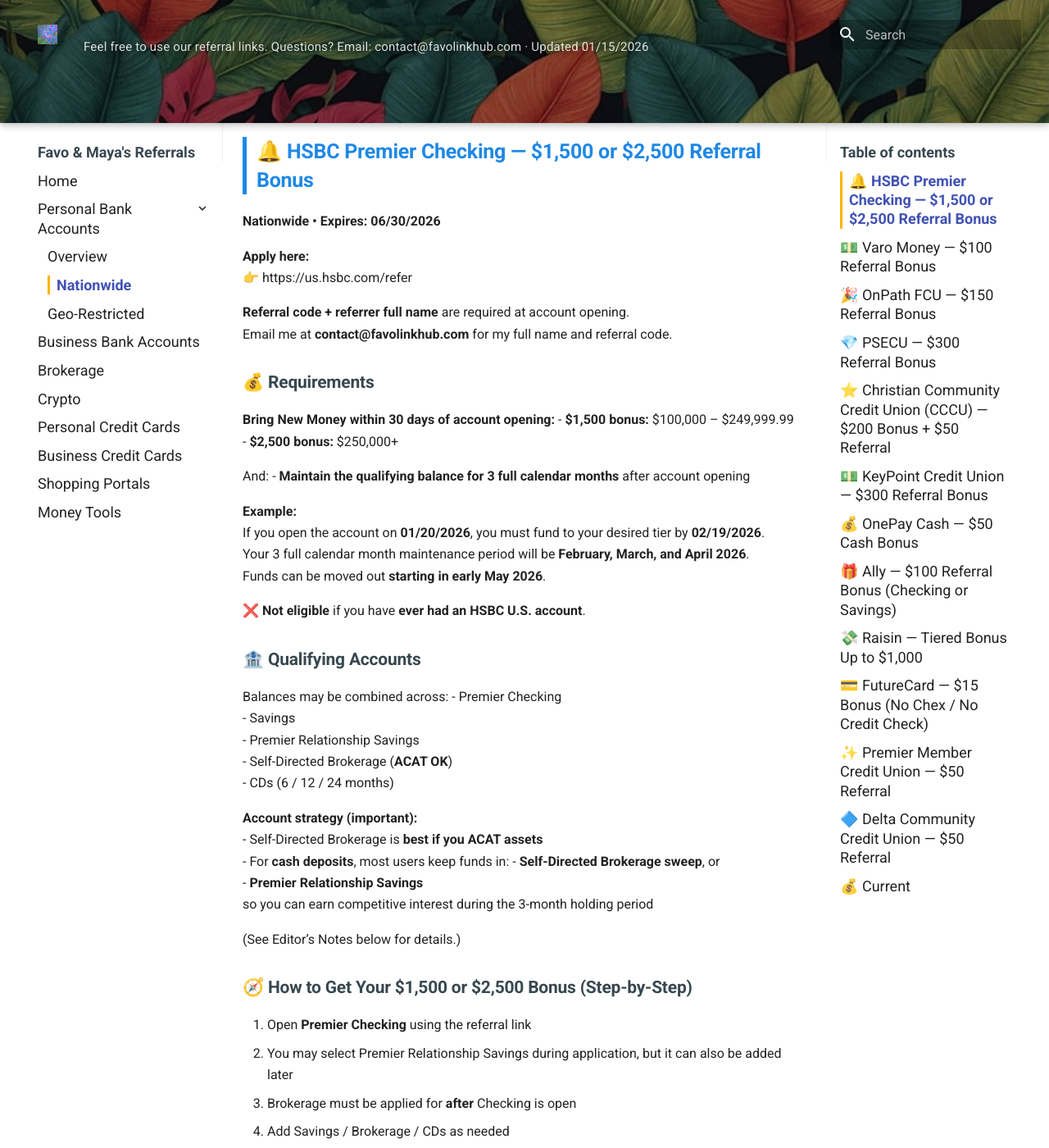
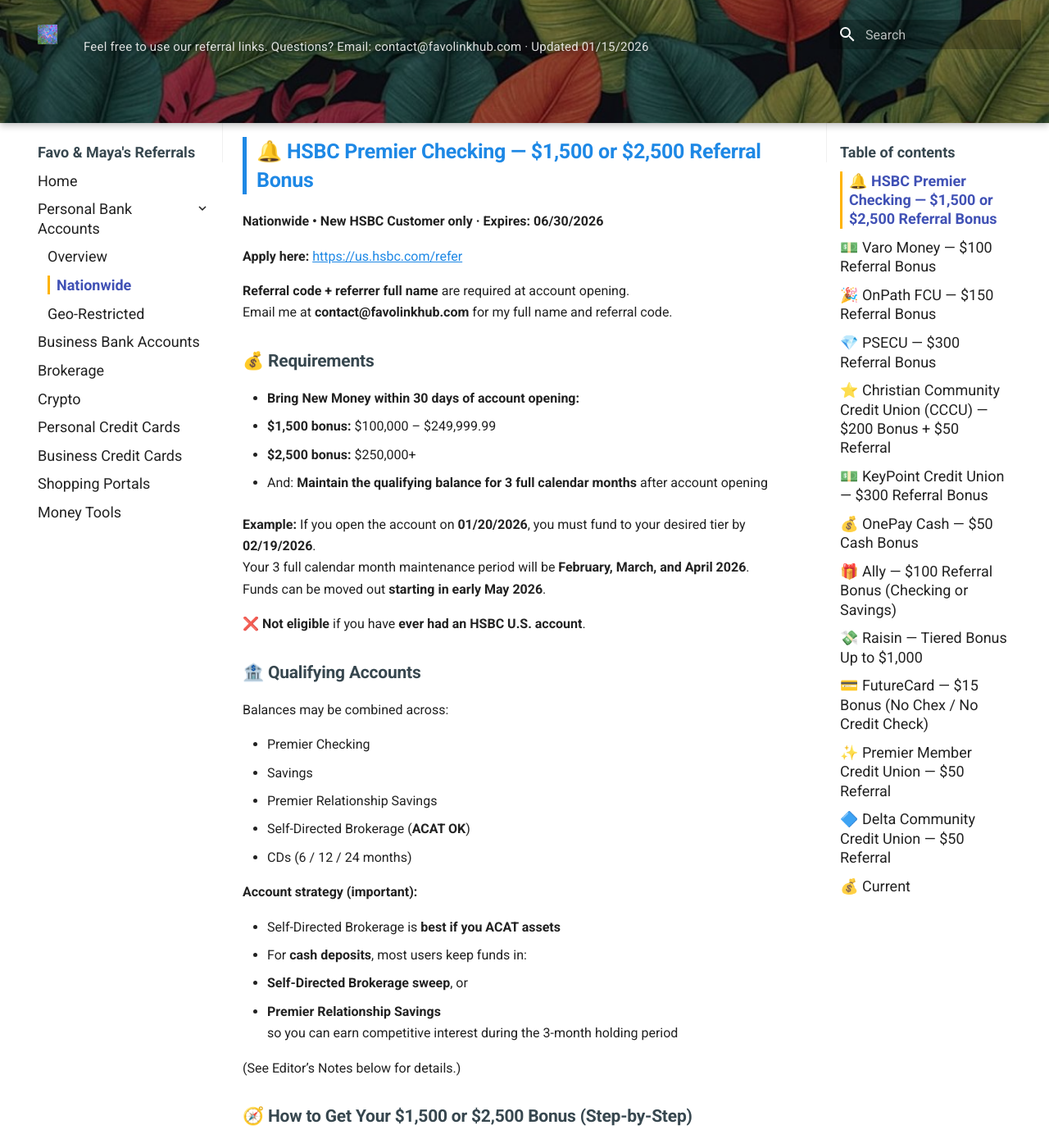
Before and after one commit to whispersofzephyr/favolinkhub-site, an MkDocs documentation site: the page built from docs/personal-bank-nationwide.md, in a window 1280 px wide and 1400 px high, scrolled down 207 px. Shown: the whole window at 82% size. Built offline with MkDocs 1.6.1 and Material for MkDocs 9.7.7, drawn with Linux system fonts in a browser that asks for light colours.

Commit message:
Update personal-bank-nationwide.md

```diff
--- a/docs/personal-bank-nationwide.md
+++ b/docs/personal-bank-nationwide.md
@@ -3,25 +3,22 @@
 These accounts are available to most U.S. residents without geographic restrictions.
 
 ## 🔔 HSBC Premier Checking — $1,500 or $2,500 Referral Bonus
-**Nationwide • Expires: 06/30/2026**
+**Nationwide • New HSBC Customer only · Expires: 06/30/2026**
 
-**Apply here:**
-👉 https://us.hsbc.com/refer
+**Apply here:** [https://us.hsbc.com/refer](https://us.hsbc.com/refer)
 
 **Referral code + referrer full name** are required at account opening.
 Email me at **contact@favolinkhub.com** for my full name and referral code.
 
 ### 💰 Requirements
 
-**Bring New Money within 30 days of account opening:**
-- **$1,500 bonus:** $100,000 – $249,999.99
-- **$2,500 bonus:** $250,000+
+- **Bring New Money within 30 days of account opening:**
+  - **$1,500 bonus:** $100,000 – $249,999.99
+  - **$2,500 bonus:** $250,000+
 
-And:
-- **Maintain the qualifying balance for 3 full calendar months** after account opening
+- And: **Maintain the qualifying balance for 3 full calendar months** after account opening
 
-**Example:**
-If you open the account on **01/20/2026**, you must fund to your desired tier by **02/19/2026**.
+**Example:**  If you open the account on **01/20/2026**, you must fund to your desired tier by **02/19/2026**.
 Your 3 full calendar month maintenance period will be **February, March, and April 2026**.
 Funds can be moved out **starting in early May 2026**.
 
@@ -30,6 +27,7 @@ Funds can be moved out **starting in early May 2026**.
 ### 🏦 Qualifying Accounts
 
 Balances may be combined across:
+
 - Premier Checking
 - Savings
 - Premier Relationship Savings
@@ -37,6 +35,7 @@ Balances may be combined across:
 - CDs (6 / 12 / 24 months)
 
 **Account strategy (important):**
+
 - Self-Directed Brokerage is **best if you ACAT assets**
 - For **cash deposits**, most users keep funds in:
   - **Self-Directed Brokerage sweep**, or
@@ -48,15 +47,19 @@ Balances may be combined across:
 ### 🧭 How to Get Your $1,500 or $2,500 Bonus (Step-by-Step)
 
 1. Open **Premier Checking** using the referral link
+
    - You may select Premier Relationship Savings during application, but it can also be added later
    - Brokerage must be applied for **after** Checking is open
+
 2. Add Savings / Brokerage / CDs as needed
 3. Deposit **a few dollars into Checking** to prevent account closure
 4. Deposit or ACAT **$100k or $250k+** into:
+
    - Premier Relationship Savings, and/or
    - Self-Directed Brokerage, and/or
    - CDs
    (any combination is allowed)
+
 5. **Maintain the qualifying balance for 3 full calendar months**
 6. Receive **$1,500 or $2,500**, typically deposited into Checking **1–2 months after** the holding period ends
 
```
